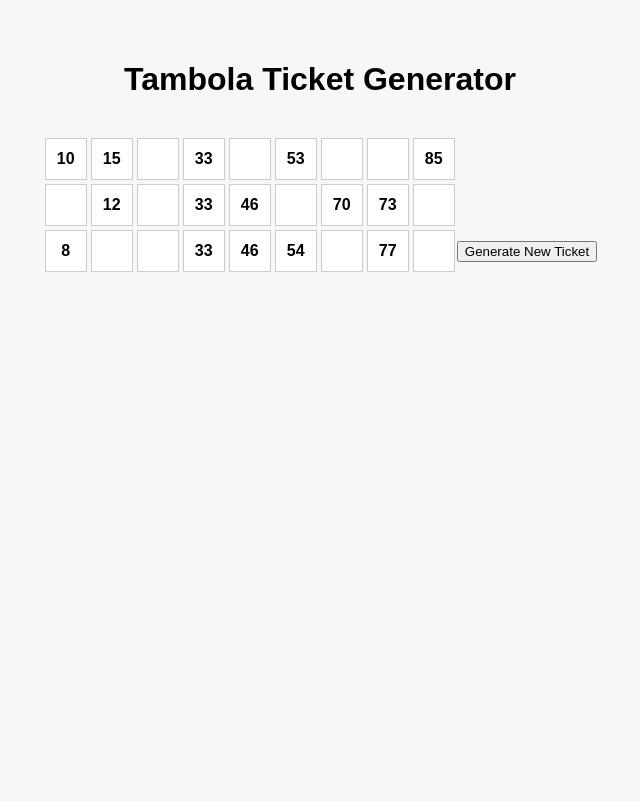
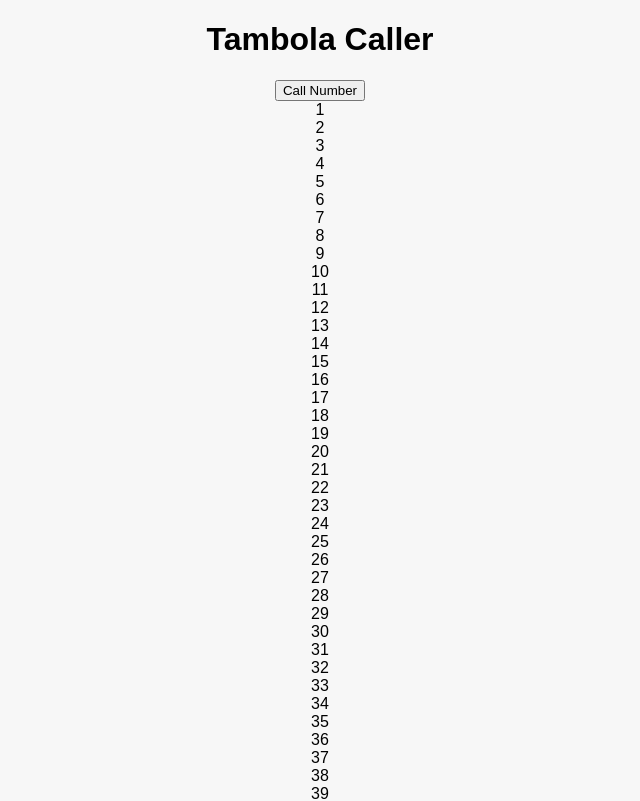
Before and after one commit to SourabhDubey1991/tambola-app, a React (Vite) app: page / in a window 1280 px wide. Shown: the top 801 px of the page, without its empty margins (320-960 px from the left). Built offline with nearby package versions, Linux system fonts and the light colour scheme; no server answers.

Commit message:
Update App.jsx

```diff
--- a/App.jsx
+++ b/App.jsx
@@ -1,45 +1,48 @@
-import React, { useState } from "react";
+import { useEffect, useState } from 'react';
+import io from 'socket.io-client';
 
-const generateTicket = () => {
-  const ticket = Array.from({ length: 3 }, () =>
-    Array(9).fill(null)
-  );
-  for (let row = 0; row < 3; row++) {
-    let numbers = Array.from({ length: 9 }, (_, i) => i);
-    let used = new Set();
-    while (used.size < 5) {
-      const col = numbers[Math.floor(Math.random() * numbers.length)];
-      if (!used.has(col)) {
-        used.add(col);
-        ticket[row][col] = Math.floor(Math.random() * 10 + col * 10 + 1);
-      }
-    }
-  }
-  return ticket;
-};
+const socket = io('https://your-server-url.onrender.com');
 
-const Ticket = ({ data }) => (
-  <div className="ticket">
-    {data.map((row, i) => (
-      <div key={i} className="row">
-        {row.map((num, j) => (
-          <div key={j} className="cell">
-            {num || ""}
+function App() {
+  const [calledNumbers, setCalledNumbers] = useState([]);
+  const [currentNumber, setCurrentNumber] = useState(null);
+
+  useEffect(() => {
+    socket.on('init', (data) => {
+      setCalledNumbers(data.calledNumbers);
+    });
+
+    socket.on('number-called', (number) => {
+      setCurrentNumber(number);
+      setCalledNumbers(prev => [...prev, number]);
+    });
+
+    return () => socket.disconnect();
+  }, []);
+
+  const handleCall = () => {
+    socket.emit('call-number');
+  };
+
+  return (
+    <div className="text-center p-6">
+      <h1 className="text-3xl font-bold mb-4">Tambola Caller</h1>
+      <button className="bg-blue-500 text-white px-4 py-2 rounded" onClick={handleCall}>
+        Call Number
+      </button>
+      {currentNumber && <div className="text-5xl mt-4">{currentNumber}</div>}
+      <div className="grid grid-cols-10 gap-2 mt-6">
+        {[...Array(90).keys()].map(n => (
+          <div
+            key={n + 1}
+            className={`p-2 rounded ${calledNumbers.includes(n + 1) ? 'bg-green-500 text-white' : 'bg-gray-200'}`}
+          >
+            {n + 1}
           </div>
         ))}
       </div>
-    ))}
-  </div>
-);
-
-export default function App() {
-  const [ticket, setTicket] = useState(generateTicket());
-
-  return (
-    <div className="app">
-      <h1>Tambola Ticket Generator</h1>
-      <Ticket data={ticket} />
-      <button onClick={() => setTicket(generateTicket())}>Generate New Ticket</button>
     </div>
   );
 }
+
+export default App;
```
